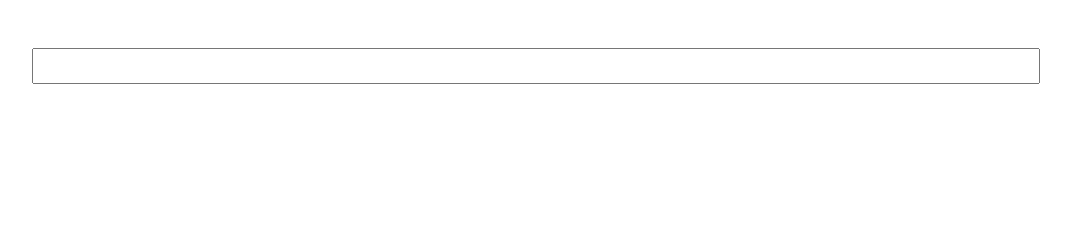
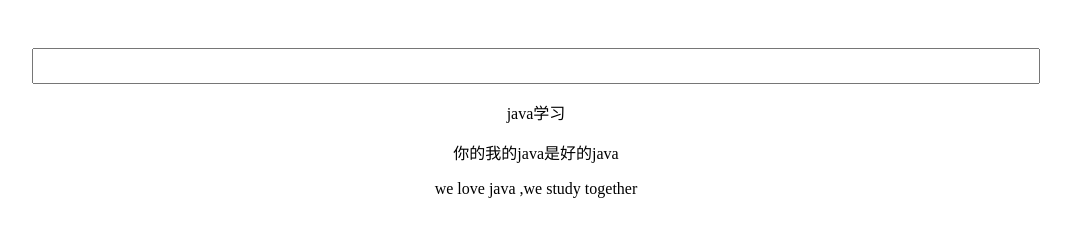
Before and after one commit to aositelici/bookmark-management, a website: page index.html in a window 1280 px wide. Shown: the whole page, without its empty margins (104-1175 px from the left). Drawn offline with nearby package versions, Linux system fonts and the light colour scheme.

Commit message:
html: add static bookmark

```diff
--- a/index.html
+++ b/index.html
@@ -4,8 +4,13 @@
   <meta charset="UTF-8">
   <title>bookmark management system</title>
   <link rel="stylesheet" href="style.css">
+  <script type="text/javascript" src="bower_components/jquery/dist/jquery.min.js"></script>
+  <script type="text/javascript" src="src/search.js"></script>
 </head>
 <body>
   <input class="search" type="text">
+  <p>java学习</p>
+  <p>你的我的java是好的java</p>
+  <p>we love java ,we study together</p>
 </body>
 </html>
```
